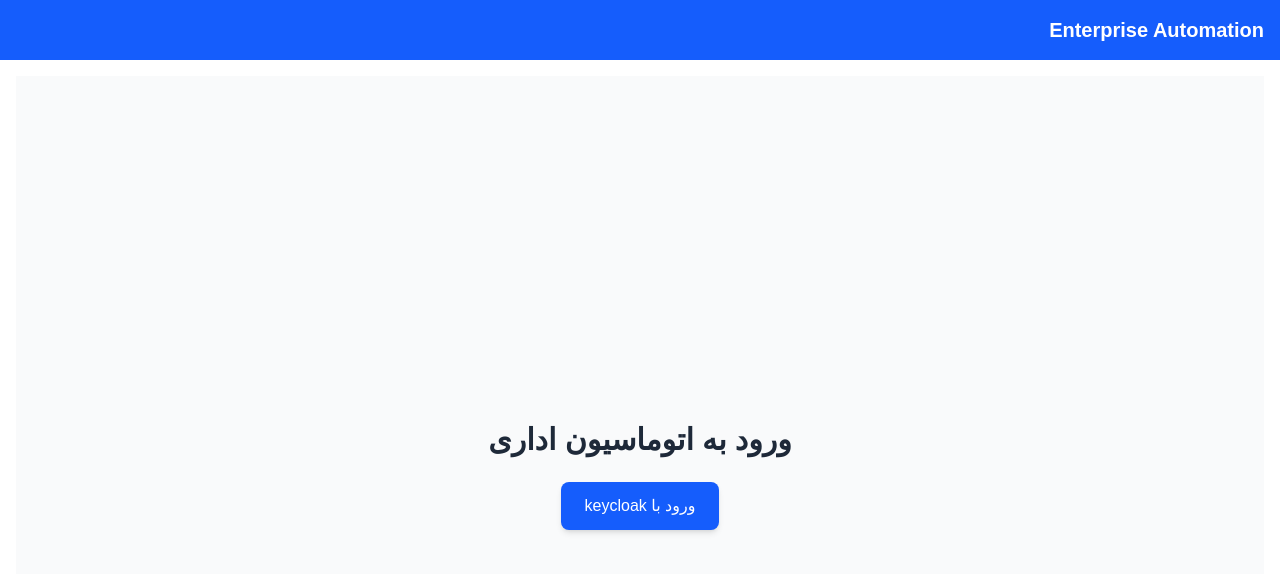
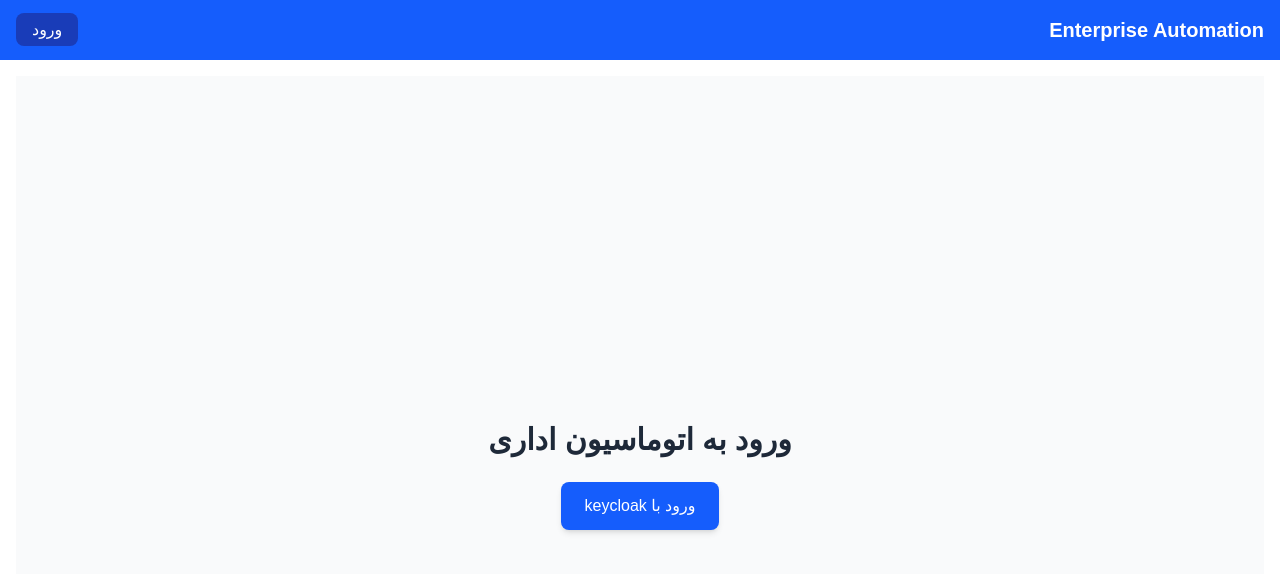
Before and after one commit to behmaneshrad/EnterpriseAutomationClient, a Next.js app in the folder enterprise-automation-ui/: page /login in a window 1280 px wide. Shown: the top 574 px of the page. Built offline with nearby package versions, Linux system fonts and the light colour scheme; no server answers.

Commit message:
updated Header

```diff
--- a/enterprise-automation-ui/src/components/Header.tsx
+++ b/enterprise-automation-ui/src/components/Header.tsx
@@ -38,7 +38,7 @@ const Header = () => {
                 </div>
             )}
                 {/* نمایش لینک ورود برای کاربران مهمان */}
-            {status === "unautheticated" && (
+            {status === "unauthenticated" && (
                 <Link href="/login" className="bg-blue-800 hover:bg-blue-900 text-white py-2 px-4 rounded-lg transition-colors duration-200">
                 ورود
                 </Link>
```
